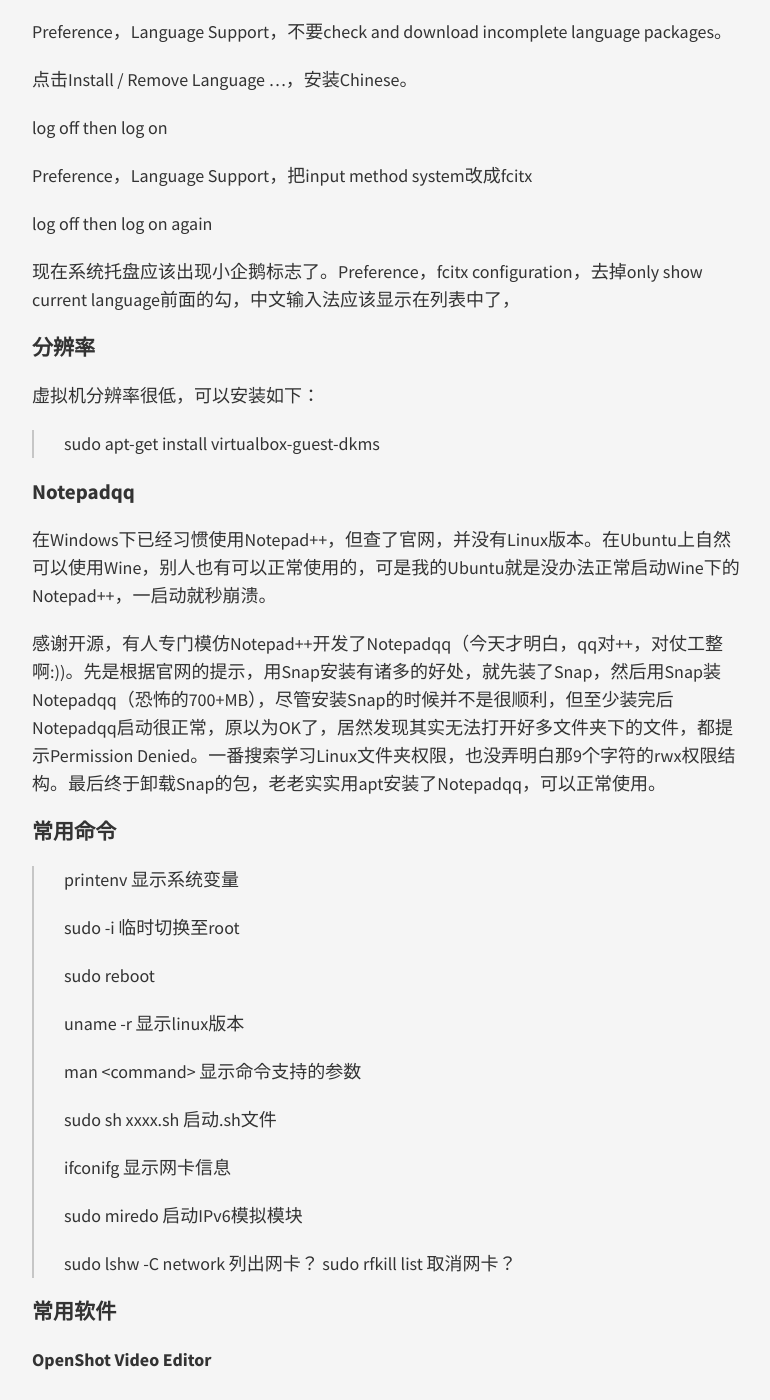
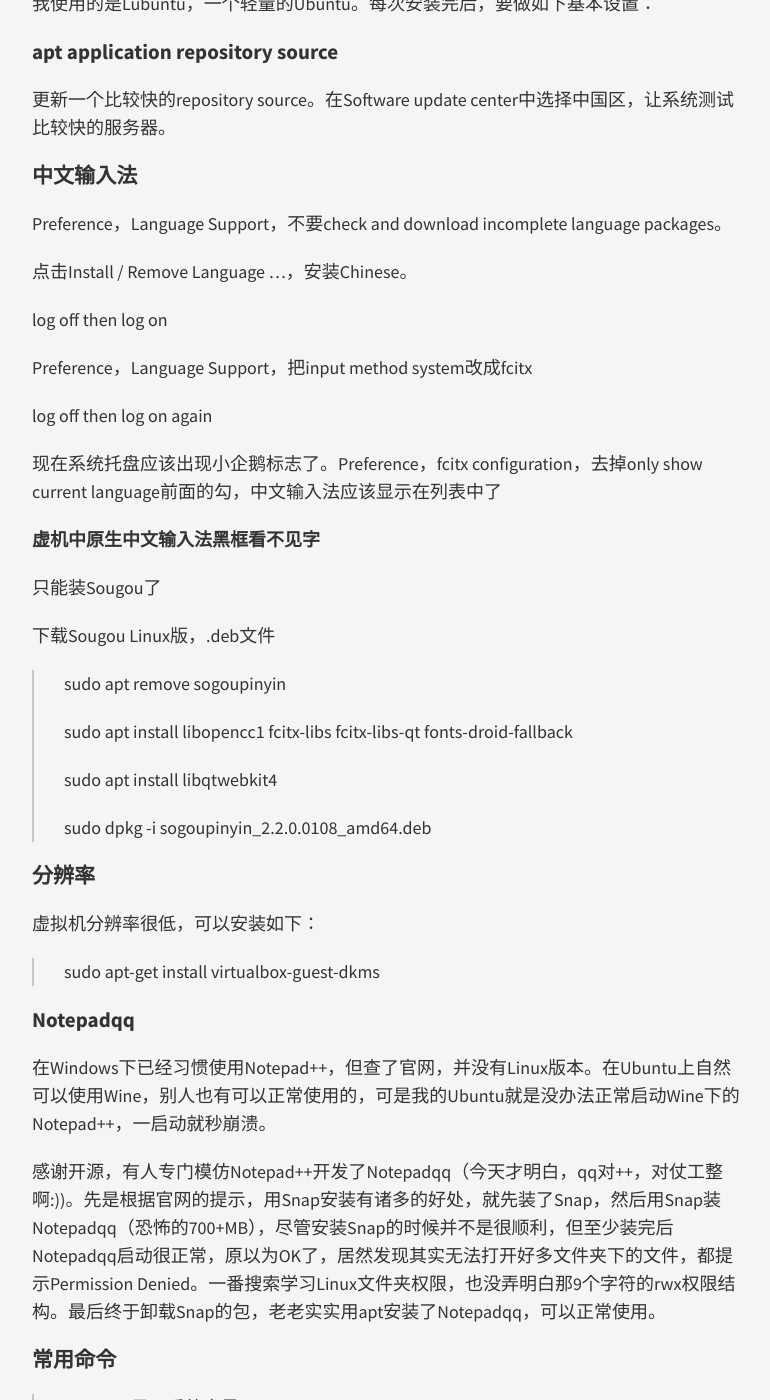
Before and after one commit to Dinneth/myblog, a Jekyll site: the page built from _posts/2018-02-07-Git-Jekyll-Ubuntu.md, in a window 1280 px wide and 1400 px high, scrolled down 4686 px. Shown: the whole window, without its empty margins (253-1023 px from the left). Built offline with Jekyll 4.4.1, drawn with Linux system fonts in a browser that asks for light colours; some of the changed text lies outside the part shown.

Commit message:
new tips in learning notes

```diff
--- a/_posts/2018-02-07-Git-Jekyll-Ubuntu.md
+++ b/_posts/2018-02-07-Git-Jekyll-Ubuntu.md
@@ -117,6 +117,15 @@ Host machine - 指VirtualBox安装于上的物理计算机
 
 安装过程中，出现modprob vboxsf failed，查了很多资料，没能解决掉这个错误，但最后仍可以使用Share Folder功能。重启后，VirtualBox也提示Guest Additions do not appear to be available，但仍不影响Share Folder的功能。
 
+2019年1月装的时候，发现装完，不行。又查了virtualbox官网帮助，试着运行
+
+> sudo rcvboxadd setup
+>
+> sudo sh ./VBoxLinuxAdditions.run
+>
+
+重启client，就又好了
+
 #### 配置
 
 - VirtualBox下拉菜单或是属性中可以设置Share Folder。不明白为什么有两个设置，一个Machine Folders，一个Transient Folders。无论如何，点旁边带加号的图标，可以设置一个Host machine内的文件夹路径。
@@ -145,7 +154,23 @@ Preference，Language Support，把input method system改成fcitx
 
 log off then log on again
 
-现在系统托盘应该出现小企鹅标志了。Preference，fcitx configuration，去掉only show current language前面的勾，中文输入法应该显示在列表中了，
+现在系统托盘应该出现小企鹅标志了。Preference，fcitx configuration，去掉only show current language前面的勾，中文输入法应该显示在列表中了
+
+#### 虚机中原生中文输入法黑框看不见字
+
+只能装Sougou了
+
+下载Sougou Linux版，.deb文件
+
+> sudo apt remove sogoupinyin
+>
+> sudo apt install libopencc1 fcitx-libs fcitx-libs-qt fonts-droid-fallback
+>
+> sudo apt install libqtwebkit4
+>
+> sudo dpkg -i sogoupinyin_2.2.0.0108_amd64.deb
+>
+
 
 ### 分辨率
 
@@ -181,6 +206,10 @@ log off then log on again
 > sudo rfkill list 取消网卡？
 
 ### 常用软件
+
+#### 下载工具
+
+axel; wget
 
 #### OpenShot Video Editor
 
```
